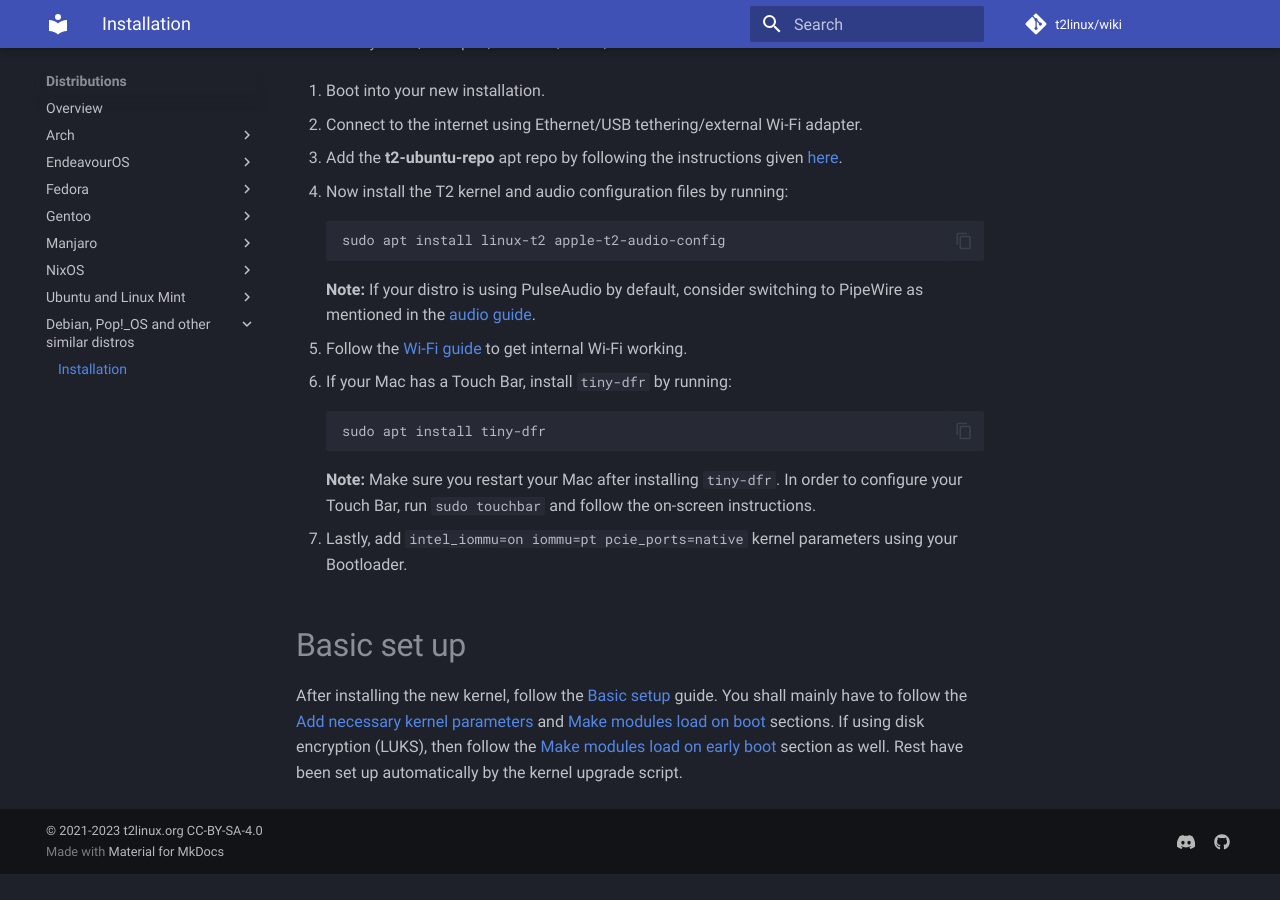
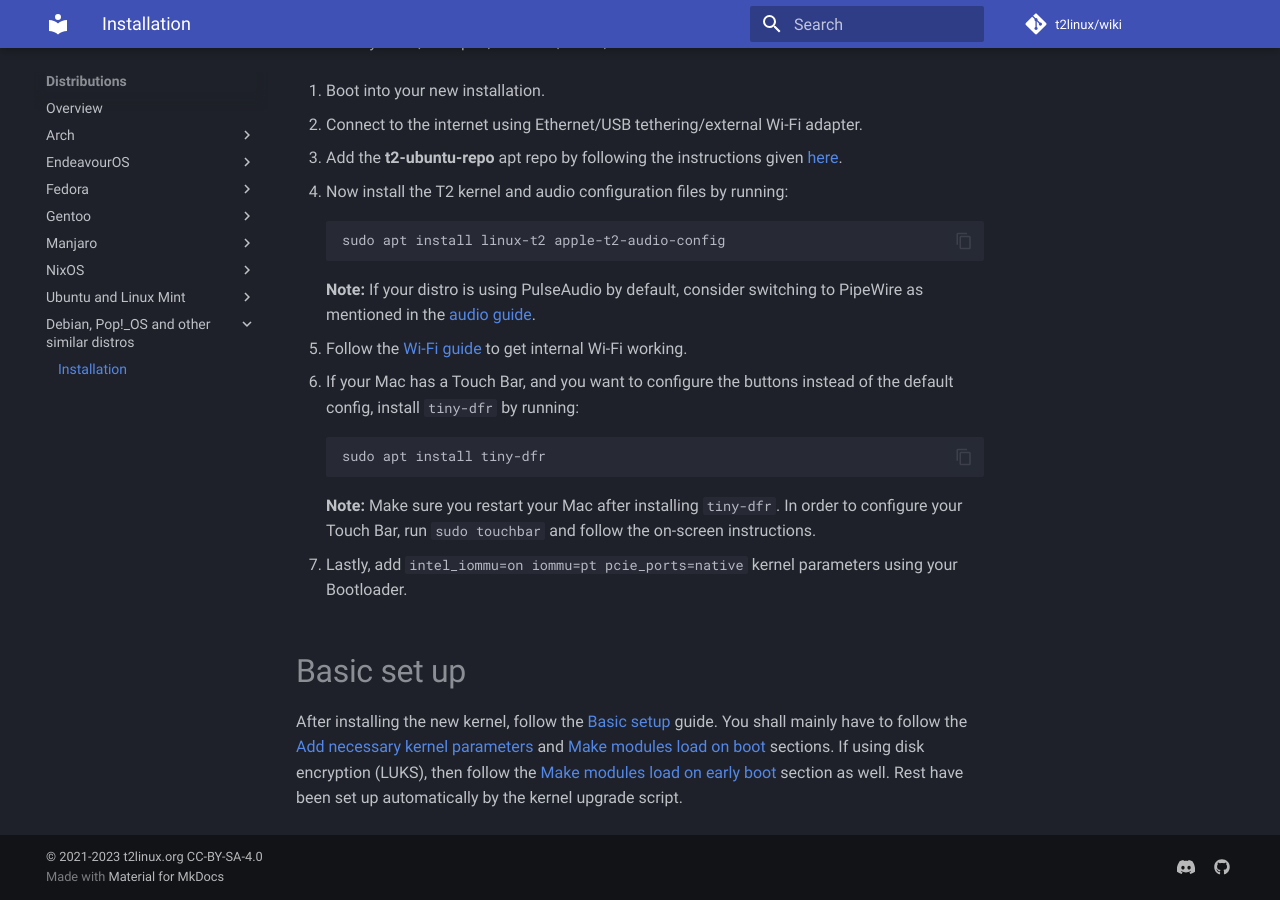
Before and after one commit to t2linux/wiki, an MkDocs documentation site: the page built from docs/distributions/debian/installation.md, in a window 1280 px wide and 900 px high, scrolled down 1901 px. Built offline with MkDocs 1.6.1 and Material for MkDocs 9.7.7, drawn with Linux system fonts in a browser that asks for light colours; comment, search, counter and statistics services are not loaded; before the commit the page ends 2775 px from its top, so only the background shows below that.

Commit message:
Debian: update touchbar instruction

````diff
--- a/docs/distributions/debian/installation.md
+++ b/docs/distributions/debian/installation.md
@@ -60,7 +60,7 @@ After installation, we need to install a kernel having patches to support the T2
 
 5. Follow the [Wi-Fi guide](https://wiki.t2linux.org/guides/wifi-bluetooth/) to get internal Wi-Fi working.
 
-6. If your Mac has a Touch Bar, install `tiny-dfr` by running:
+6. If your Mac has a Touch Bar, and you want to configure the buttons instead of the default config, install `tiny-dfr` by running:
 
     ```bash
     sudo apt install tiny-dfr
````
